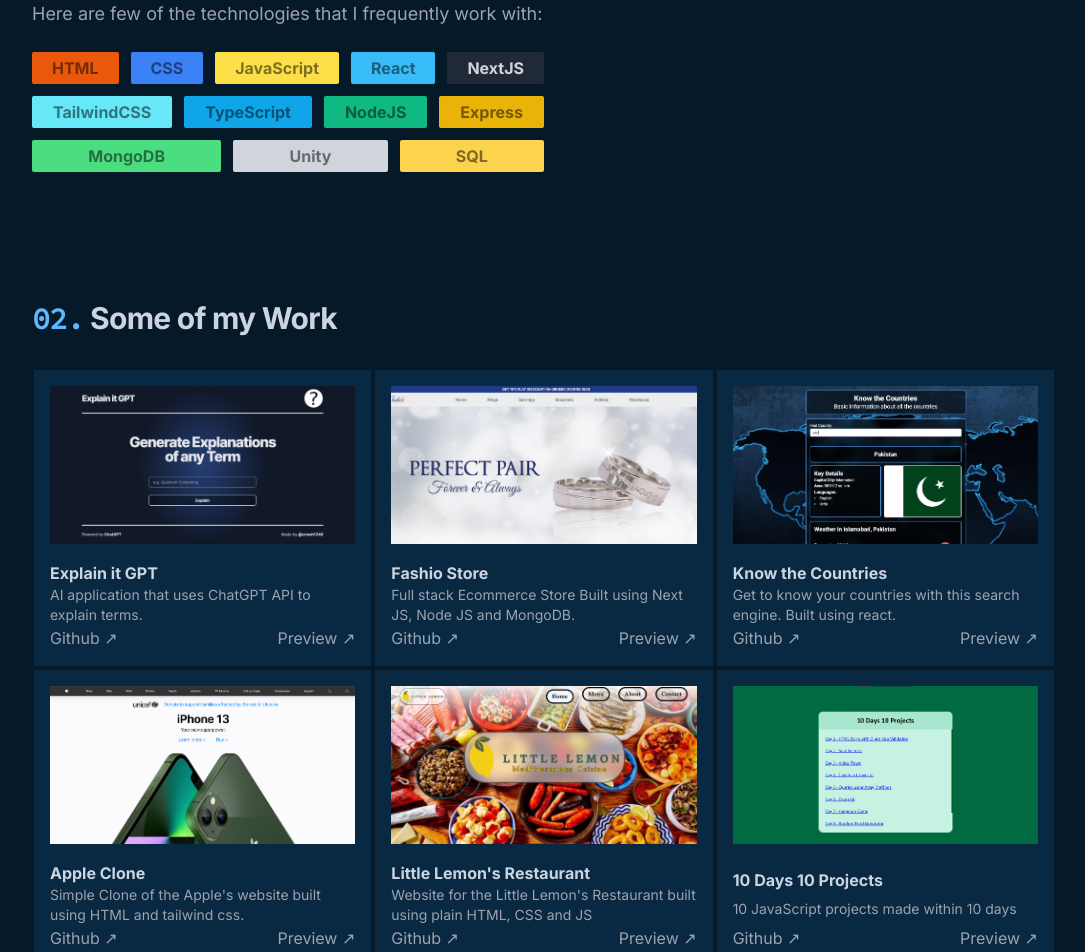
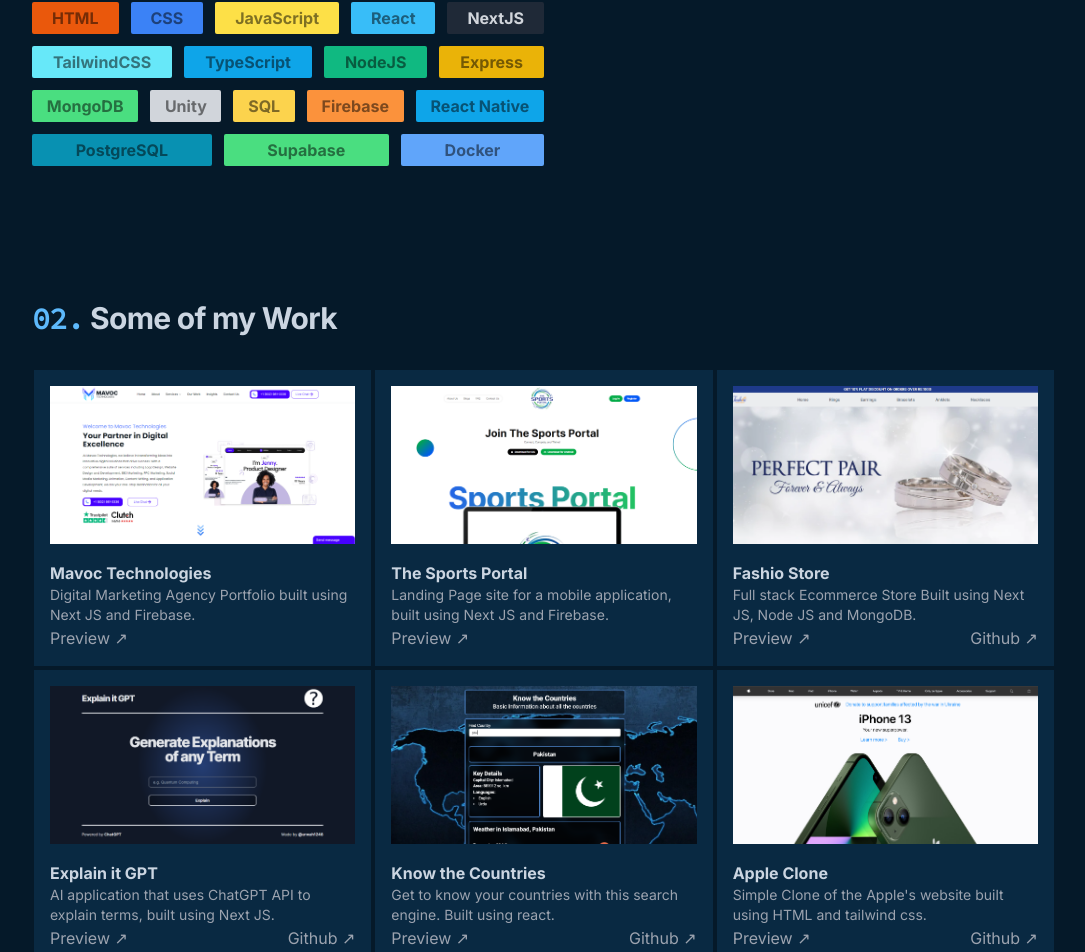
Before and after one commit to urwah1248/portfolioV2, a Next.js app: page / in a window 1280 px wide. Shown: the part 1360-2312 px from the top of the page, without its empty margins (96-1181 px from the left). Built offline with nearby package versions, Linux system fonts and the light colour scheme.

Commit message:
Add New projects

```diff
--- a/src/components/About.jsx
+++ b/src/components/About.jsx
@@ -24,8 +24,7 @@
           </p>
           <br />
           <p>
-            Currently, I am pursuing a software engineering degree at Sindh Madressatul Islam
-            University. My primary objective at present is to maintain a steadfast commitment
+            My primary objective at present is to maintain a steadfast commitment
             to continual learning and honing my skills in website and application development.
           </p>
           <br />
@@ -44,6 +43,11 @@
             <div className="bg-green-400 skill ">MongoDB</div>
             <div className="bg-gray-300 skill ">Unity</div>
             <div className="bg-amber-300 skill">SQL</div>
+            <div className="bg-orange-400 skill">Firebase</div>
+            <div className="bg-sky-500 skill">React Native</div>
+            <div className="bg-cyan-600 skill ">PostgreSQL</div>
+            <div className="bg-green-400 skill ">Supabase</div>
+            <div className="bg-blue-400 skill">Docker</div>
           </div>
         </div>
       </div>
--- a/src/components/Work.jsx
+++ b/src/components/Work.jsx
@@ -1,33 +1,64 @@
-import React from 'react'
-import projects from '../projects'
-import Image from 'next/image'
+import React from "react";
+import projects from "../projects";
+import Image from "next/image";
 
 const Work = () => {
-  const importedProjects = typeof window !== 'undefined' ? projects : ["none"]
+  const importedProjects = typeof window !== "undefined" ? projects : ["none"];
   return (
     <div id="work" className="section flex flex-col">
       <h2>
         <span className="font-mono text-accent">02.</span> Some of my Work
       </h2>
       <div className="cards">
-
-        {projects.map(project => (
-          <div key={project.title} rel="noreferrer" className="card text-gray-400">
+        {projects.map((project) => (
+          <div
+            key={project.title}
+            rel="noreferrer"
+            className="card text-gray-400"
+          >
             {/* <img className='thumbnail' src={project.img} alt="Expense Tracker" /> */}
-            <Image width={400} height={0} className='thumbnail' src={project.img} alt={`Image of ${project.title}`}/>
-            <h4 className='card-header'>{project.title}</h4>
-            <p className='text-sm'>{project.detail}</p>
+            <Image
+              width={400}
+              height={0}
+              className="thumbnail"
+              src={project.img}
+              alt={`Image of ${project.title}`}
+            />
+            <h4 className="card-header">{project.title}</h4>
+            <p className="text-sm">{project.detail}</p>
 
             <div className="links flex justify-between relative ">
-              <a target="_blank" rel="noreferrer" className='hover:underline hover:text-gray-300' href={project.repo}>Github ↗</a>
-              <a target="_blank" rel="noreferrer" className='hover:underline hover:text-gray-300' href={project.prev}>Preview ↗</a>
+              {project.prev && (
+                <a
+                  target="_blank"
+                  rel="noreferrer"
+                  className="hover:underline hover:text-gray-300"
+                  href={project.prev}
+                >
+                  Preview ↗
+                </a>
+              )}
+              {project.repo && (
+                <a
+                  target="_blank"
+                  rel="noreferrer"
+                  className="hover:underline hover:text-gray-300"
+                  href={project.repo}
+                >
+                  Github ↗
+                </a>
+              )}
             </div>
           </div>
         ))}
       </div>
-      <a href="https://github.com/urwah1248" target='_blank' rel="noreferrer"><button className='font-mono block mx-auto mt-5 text-accent border-2 border-accent hover:bg-accent hover:text-black h-8 px-4 rounded-md leading-none transition-[250ms]'>View More on Github</button></a>
+      <a href="https://github.com/urwah1248" target="_blank" rel="noreferrer">
+        <button className="font-mono block mx-auto mt-5 text-accent border-2 border-accent hover:bg-accent hover:text-black h-8 px-4 rounded-md leading-none transition-[250ms]">
+          View More on Github
+        </button>
+      </a>
     </div>
-  )
-}
+  );
+};
 
-export default Work
+export default Work;
--- a/src/projects.js
+++ b/src/projects.js
@@ -1,46 +1,64 @@
 const projects = [
   {
-        title: "Explain it GPT",
-        detail: "AI application that uses ChatGPT API to explain terms.",
-        img: '/project01.png',
-        repo: "https://github.com/urwah1248/Explain-it-GPT",
-        prev: "https://explain-it-gpt.vercel.app"
+    title: "Mavoc Technologies",
+    detail:
+      "Digital Marketing Agency Portfolio built using Next JS and Firebase.",
+    img: "/project-mavoctechnologies.png",
+    prev: "https://mavoctechnologies.com",
+  },
+  {
+    title: "The Sports Portal",
+    detail:
+      "Landing Page site for a mobile application, built using Next JS and Firebase.",
+    img: "/project-tsp.png",
+    prev: "https://thesportsportal.com",
   },
   {
     title: "Fashio Store",
-        detail: "Full stack Ecommerce Store Built using Next JS, Node JS and MongoDB.",
-        img: '/project6.png',
+    detail:
+      "Full stack Ecommerce Store Built using Next JS, Node JS and MongoDB.",
+    img: "/project6.png",
     repo: "https://github.com/urwah1248/Fashio-Store",
-        prev: "https://fashio-store.vercel.app"
+    prev: "https://fashio-store.vercel.app",
+  },
+  {
+    title: "Explain it GPT",
+    detail:
+      "AI application that uses ChatGPT API to explain terms, built using Next JS.",
+    img: "/project01.png",
+    repo: "https://github.com/urwah1248/Explain-it-GPT",
+    prev: "https://explain-it-gpt.vercel.app",
   },
   {
     title: "Know the Countries",
-        detail: "Get to know your countries with this search engine. Built using react.",
-        img: '/project02.png',
+    detail:
+      "Get to know your countries with this search engine. Built using react.",
+    img: "/project02.png",
     repo: "https://github.com/urwah1248/know-the-Countries",
-        prev: "https://know-your-countries-urwah1248.netlify.app/"
+    prev: "https://know-your-countries-urwah1248.netlify.app/",
   },
   {
     title: "Apple Clone",
-        detail: "Simple Clone of the Apple's website built using HTML and tailwind css.",
-        img: '/project3.png',
+    detail:
+      "Simple Clone of the Apple's website built using HTML and tailwind css.",
+    img: "/project3.png",
     repo: "https://github.com/urwah1248/Apple-Site-Clone",
-        prev: "https://urwah1248.github.io/Apple-Site-Clone/"
+    prev: "https://urwah1248.github.io/Apple-Site-Clone/",
   },
-    {
-        title: "Little Lemon's Restaurant",
-        detail: "Website for the Little Lemon's Restaurant built using plain HTML, CSS and JS",
-        img: '/project4.png',
-        repo: "https://github.com/urwah1248/Little-Lemon-Restaurant-Website",
-        prev: "https://urwah1248.github.io/Little-Lemon-Restaurant-Website/"
-    },
-    {
-        title: "10 Days 10 Projects",
-        detail: "10 JavaScript projects made within 10 days",
-        img: '/project5.png',
-        repo: "https://github.com/urwah1248/10-Days-10-Projects",
-        prev: "https://urwah1248.github.io/10-Days-10-Projects/"
-    }
-]
+  // {
+  //     title: "Little Lemon's Restaurant",
+  //     detail: "Website for the Little Lemon's Restaurant built using plain HTML, CSS and JS",
+  //     img: '/project4.png',
+  //     repo: "https://github.com/urwah1248/Little-Lemon-Restaurant-Website",
+  //     prev: "https://urwah1248.github.io/Little-Lemon-Restaurant-Website/"
+  // },
+  // {
+  //     title: "10 Days 10 Projects",
+  //     detail: "10 JavaScript projects made within 10 days",
+  //     img: '/project5.png',
+  //     repo: "https://github.com/urwah1248/10-Days-10-Projects",
+  //     prev: "https://urwah1248.github.io/10-Days-10-Projects/"
+  // }
+];
 
-export default projects
+export default projects;
```
Also changed, not shown: public/project-mavoctechnologies.png (added), public/project-tsp.png (added). Lines whose indentation alone changed are shown as unchanged.
